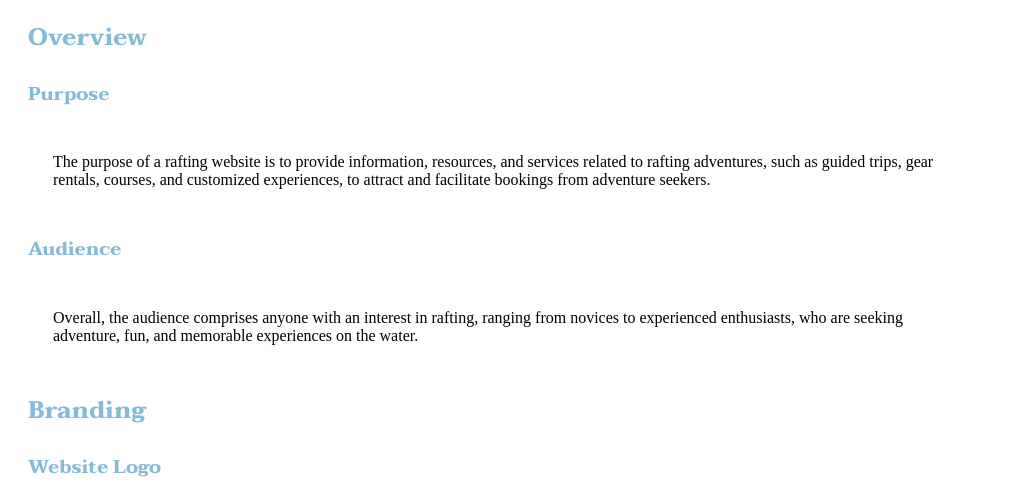
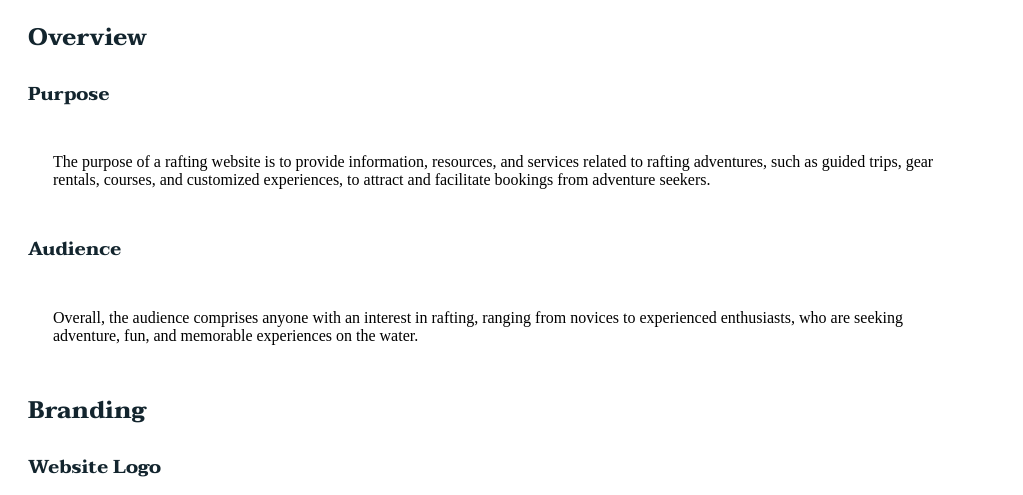
Before and after one commit to Luttiany/wdd130, a plain HTML site: page wwr/site-plan-rafting.html in a window 1280 px wide. Shown: the part 187-682 px from the top of the page, without its empty margins (0-1023 px from the left). Drawn offline with Linux system fonts and the light colour scheme; a web font is replaced by a local one.

Commit message:
color change

```diff
--- a/wwr/styles/site-plan-rafting.css
+++ b/wwr/styles/site-plan-rafting.css
@@ -8,7 +8,7 @@ body{
 }
 
 :root{
-    --primary-color: #86BBD8;
+    --primary-color: #13252e;
     --secondary-color: #FFFFFF;
     --accent1-color: #F6AE2D;
     --accent2-color: #410DBA;
```
